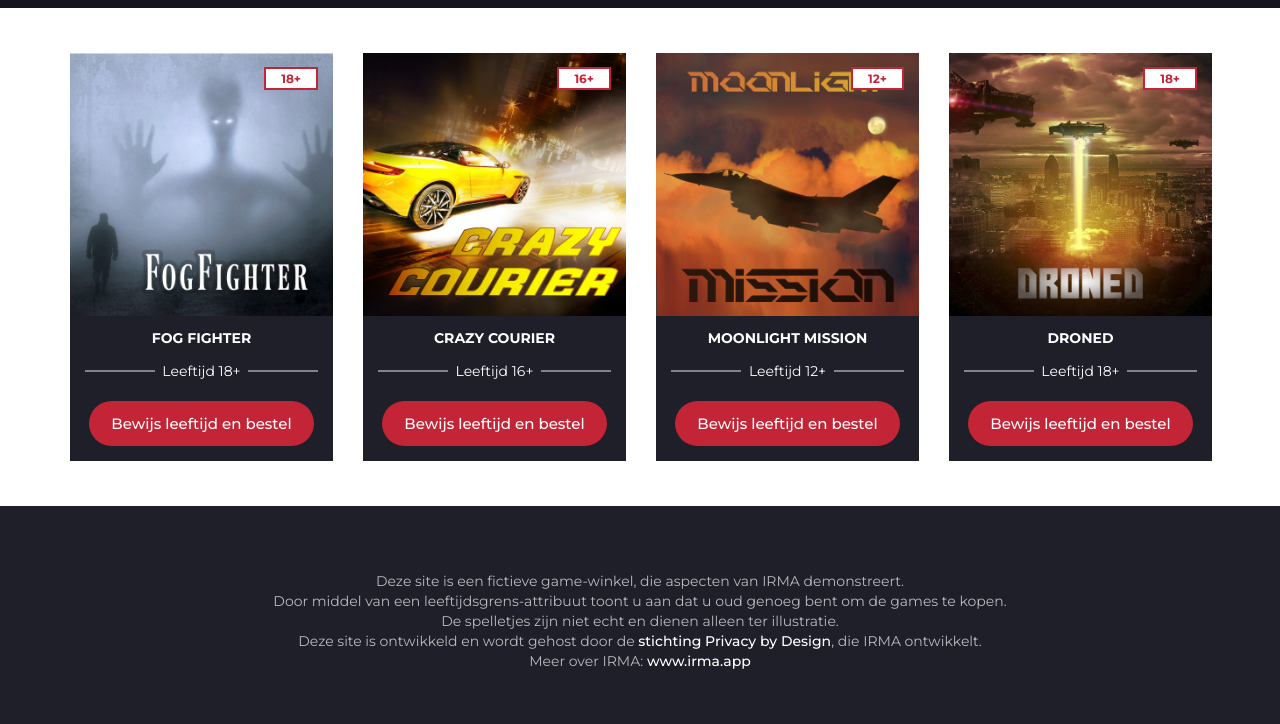
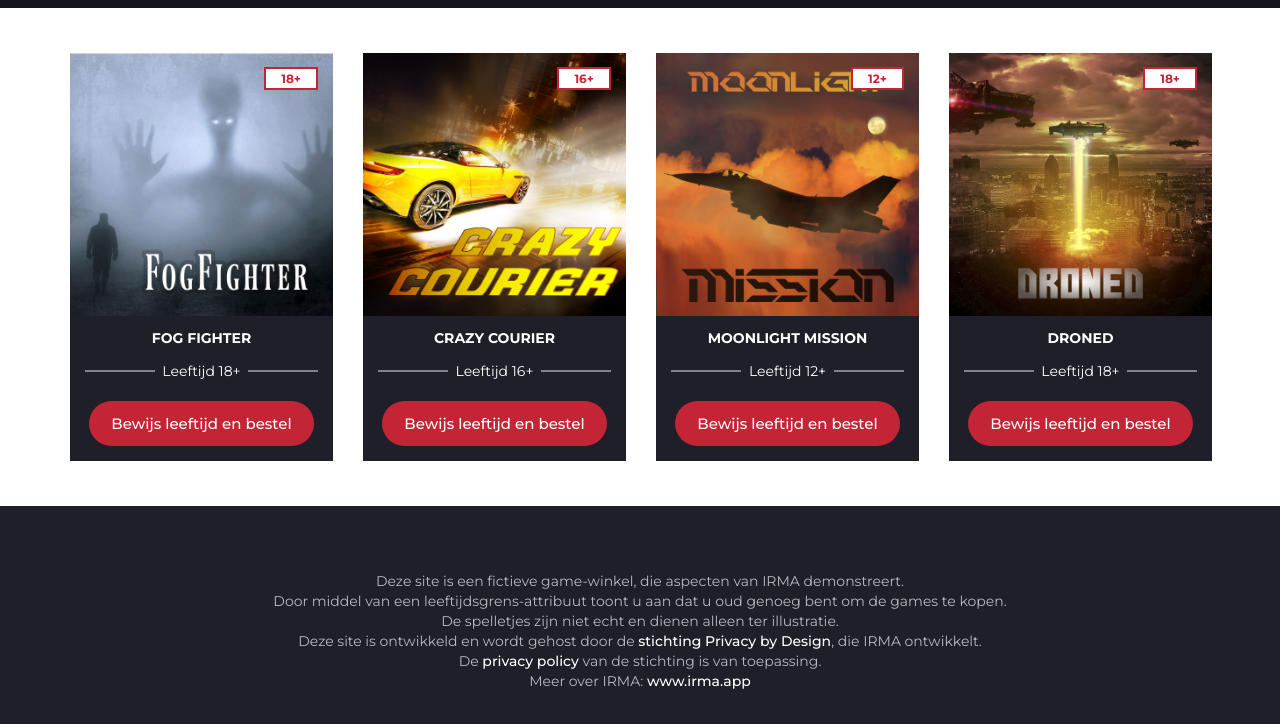
Before and after one commit to privacybydesign/angrygames, a plain HTML site: page index.html in a window 1280 px wide. Shown: the part 222-946 px from the top of the page. Drawn offline with Linux system fonts and the light colour scheme.

Commit message:
Mention pbdf privacy policy

```diff
--- a/index.html
+++ b/index.html
@@ -249,6 +249,7 @@
 							Deze site is ontwikkeld en wordt gehost door de
 							<a style="color: white;" href="https://privacybydesign.foundation">stichting Privacy by Design</a>,
 							die IRMA ontwikkelt.<br>
+							De <a style="color: white;" href="https://privacybydesign.foundation/privacy-policy/">privacy policy</a> van de stichting is van toepassing.<br>
 							Meer over IRMA: <a style="color: white;" href="http://www.irma.app">www.irma.app</a>
 						</span>
 					</div>
```
Also changed, not shown: cart.html (+1 -0 lines).
